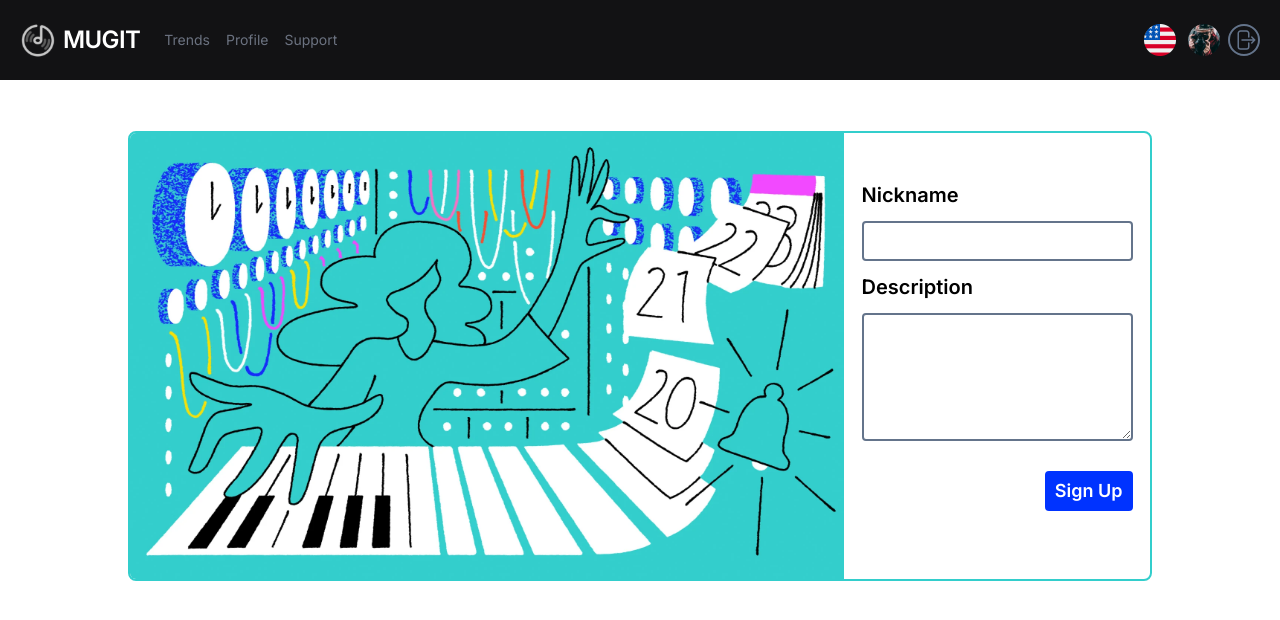
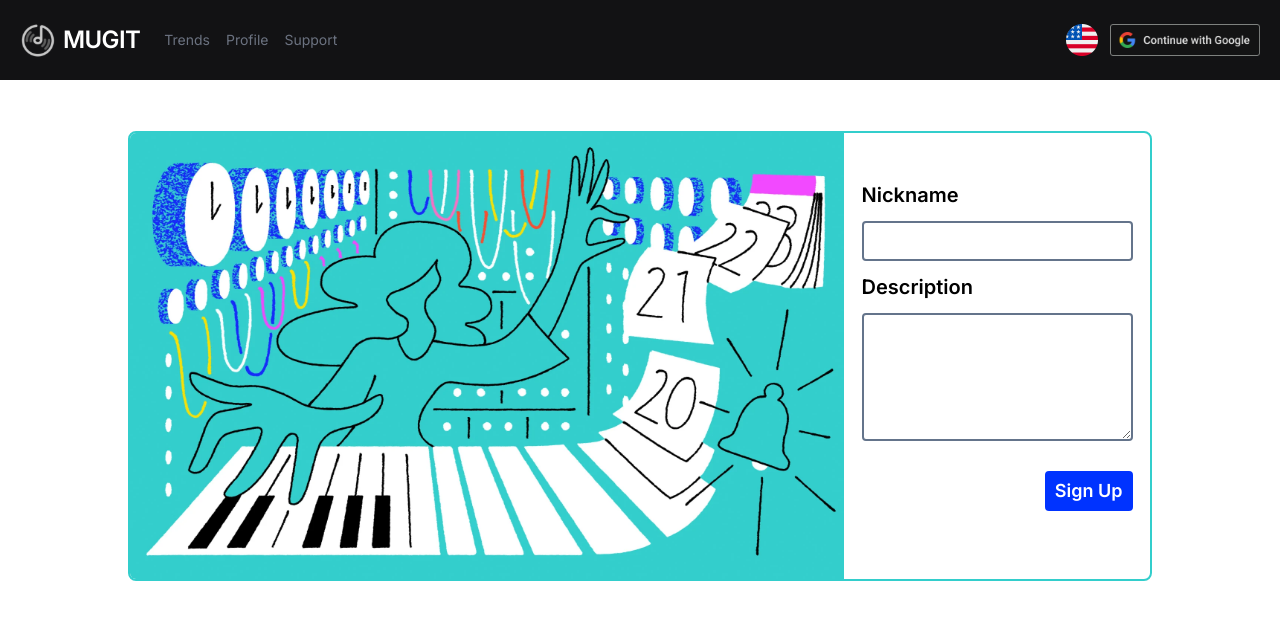
Before and after one commit to hhheeeeee/MUGIT, a Next.js app in the folder mugit/: page /en/register in a window 1280 px wide. Shown: the top 620 px of the page. Built offline with nearby package versions, Linux system fonts and the light colour scheme.

Commit message:
fix: navbar

```diff
--- a/mugit/src/app/components/navbar.tsx
+++ b/mugit/src/app/components/navbar.tsx
@@ -108,7 +108,7 @@ const Navbar = () => {
             </Link>
           )}
         </div>
-        {user.isLogined == "false" ? (
+        {user.isLogined == "true" ? (
           <div className="flex w-[72px] justify-between">
             <Image
               src={
```
